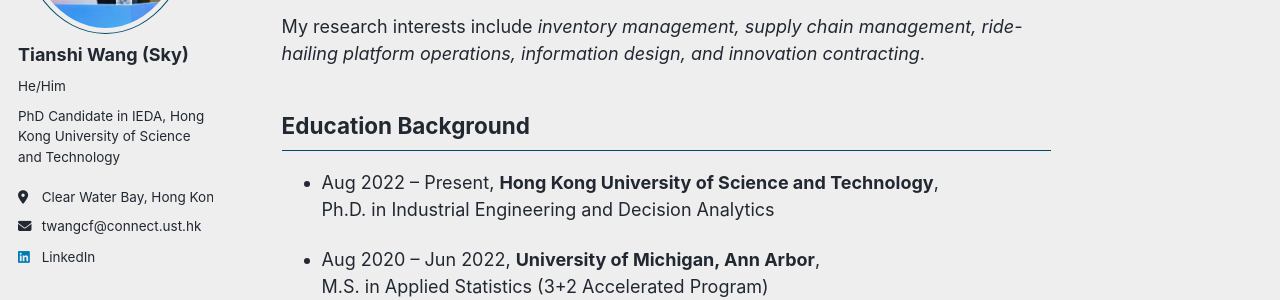
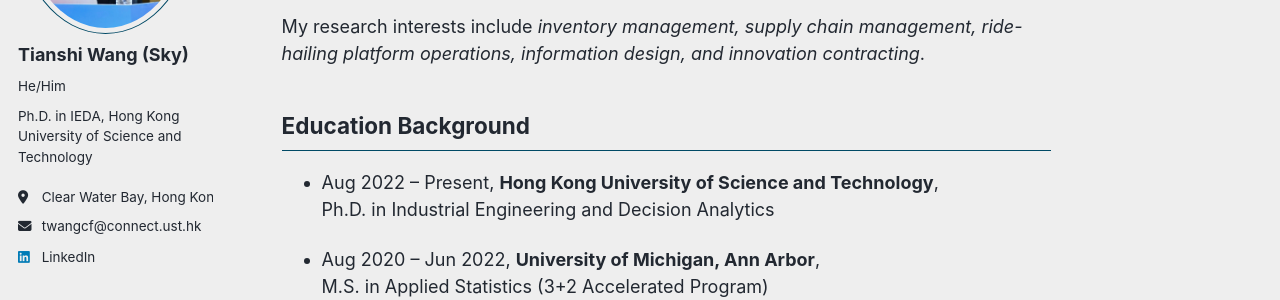
Before and after one commit to skywang1999/skywang1999.github.io, a Jekyll site: the page built from _pages/about.md, in a window 1280 px wide. Shown: the part 289-589 px from the top of the page. Built offline with Jekyll 4.4.1, drawn with Linux system fonts in a browser that asks for light colours; a script bundle is joined from its source files by our own code; library files that are not in the unit come from our copies.

Commit message:
Correct bio formatting in _config.yml

```diff
--- a/_config.yml
+++ b/_config.yml
@@ -26,7 +26,7 @@ author:
   avatar           : "skywang_profile.jpg"
   name             : "Tianshi Wang (Sky)"
   pronouns         : "He/Him"
-  bio              : "PhD Candidate in IEDA, Hong Kong University of Science and Technology"
+  bio              : "Ph.D. in IEDA, Hong Kong University of Science and Technology"
   location         : "Clear Water Bay, Hong Kong"
   # employer         : "HKUST"
   uri              : # URL
```
